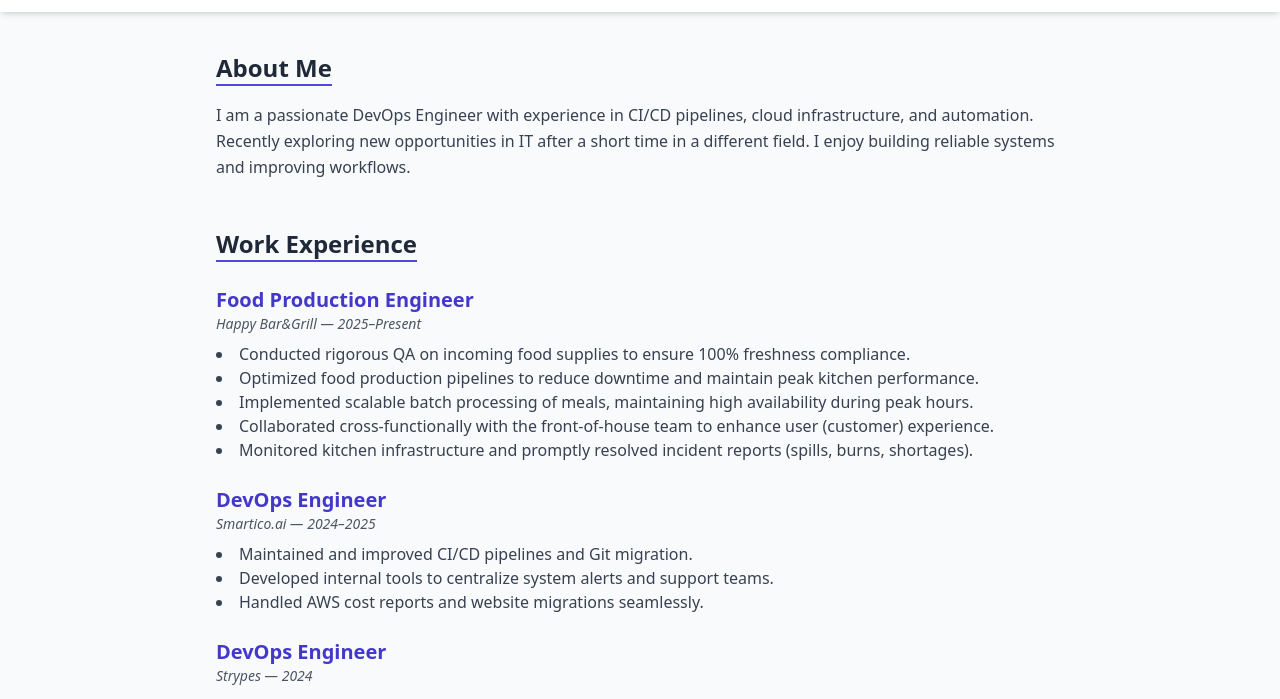
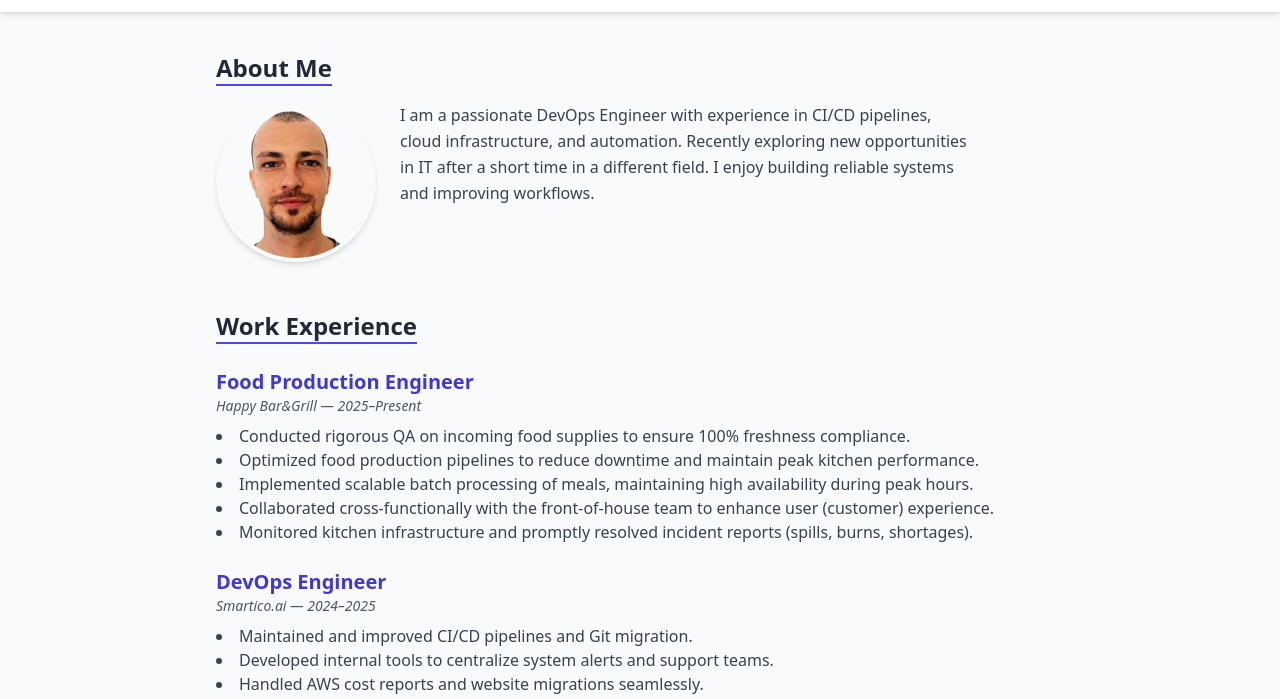
Before and after one commit to lutzkanov/lutzkanov.com, a plain HTML site: page index.html in a window 1280 px wide. Shown: the part 56-755 px from the top of the page. Drawn offline with nearby package versions, Linux system fonts and the light colour scheme.

Commit message:
Added a picture and scroll to top functionality

```diff
--- a/index.html
+++ b/index.html
@@ -22,15 +22,21 @@
     </div>
   </header>
 
+  <!-- About -->
   <main class="container mx-auto px-6 py-10 max-w-4xl">
 
-    <!-- About -->
     <section id="about" class="mb-12">
       <h2 class="text-2xl font-semibold mb-4 border-b-2 border-indigo-600 inline-block">About Me</h2>
-      <p class="text-gray-700 leading-relaxed">
-        I am a passionate DevOps Engineer with experience in CI/CD pipelines, cloud infrastructure, and automation.
-        Recently exploring new opportunities in IT after a short time in a different field. I enjoy building reliable systems and improving workflows.
-      </p>
+
+      <div class="flex flex-col md:flex-row items-center md:items-start gap-6">
+        <div class="w-40 h-40 rounded-full bg-gray-50 p-1 shadow-md flex-shrink-0">
+          <img src="cvpic-no-background.png" alt="Martin Lutzkanov" class="rounded-full w-full h-full object-cover" />
+        </div>
+        <p class="text-gray-700 leading-relaxed max-w-xl">
+          I am a passionate DevOps Engineer with experience in CI/CD pipelines, cloud infrastructure, and automation.
+          Recently exploring new opportunities in IT after a short time in a different field. I enjoy building reliable systems and improving workflows.
+        </p>
+      </div>
     </section>
 
     <!-- Experience -->
```
Also changed, not shown: cvpic-no-background.png (added).
